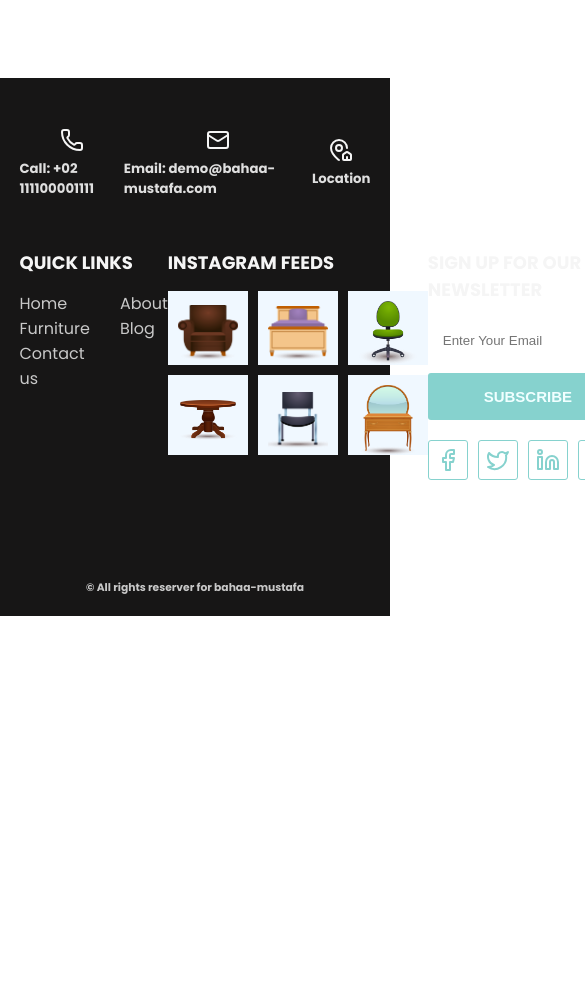
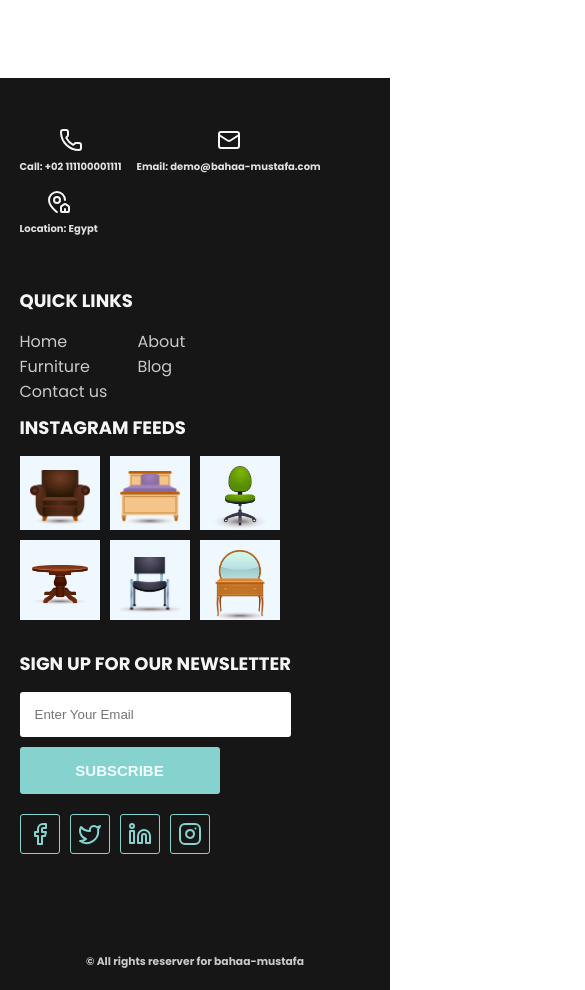
Before and after one commit to bahaa-mustafa/new-house, a React (Vite) app in the folder vite-project/: page / in a window 390 px wide. Shown: the part 6623-7613 px from the top of the page, 585 px wide, since content can reach past the window. Before the commit the page ends 7239 px from the top, so only its background shows below. Built offline with nearby package versions, Linux system fonts and the light colour scheme.

Commit message:
footer responsive done

```diff
--- a/vite-project/src/Footer/Footer.css
+++ b/vite-project/src/Footer/Footer.css
@@ -173,3 +173,29 @@
     font-weight: 800;
     color: white;
 }
+
+@media (max-width: 768px) {
+    .footer_contact{
+        flex-wrap: wrap;
+        gap: 15px;
+        justify-content: start;
+    }
+
+    .footer_contact h5{
+        font-size: 10px;
+    }
+
+    .footer_elements{
+        flex-wrap: wrap;
+    }
+    .footer_elements .footer_feeds{
+        margin: 10px 0 30px 0;
+    }
+}
+
+@media (min-width: 769px) and (max-width: 1024px) {
+    .footer_elements{
+        flex-wrap: wrap;
+        gap: 20px;
+    }
+}
--- a/vite-project/src/Footer/Footer.jsx
+++ b/vite-project/src/Footer/Footer.jsx
@@ -33,7 +33,7 @@ export default function Footer() {
                             </div>
                             <div className="location">
                                 <a href="#"><MapPinHouse color="whitesmoke" /></a>
-                                <h5>Location</h5>
+                                <h5>Location: Egypt</h5>
                             </div>
                         </div>
                         <div className="footer_elements">
```
